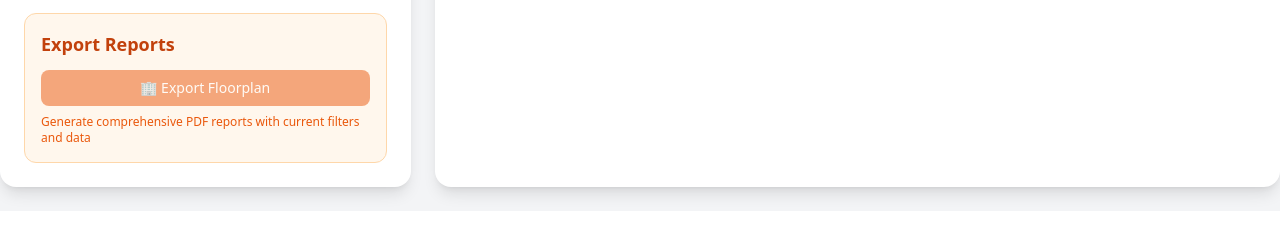
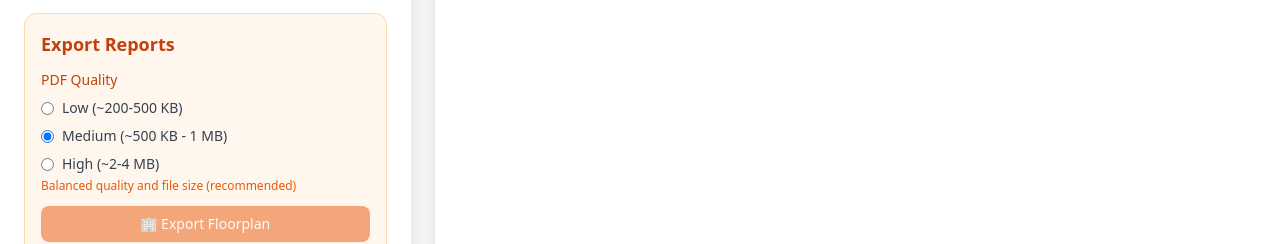
Before and after one commit to WORQ-Incompleteness-Theorem-Sdn-Bhd/private-suite-dashboard, an Angular app: page /floorplan in a window 1280 px wide. Shown: the part 798-1042 px from the top of the page. Before the commit the page ends 1009 px from the top, so only its background shows below. Built offline with nearby package versions, Linux system fonts and the light colour scheme; no server answers.

Commit message:
Updated export functionality to include estimated file sizes

```diff
--- a/src/app/features/floorplan/floorplan.component.html
+++ b/src/app/features/floorplan/floorplan.component.html
@@ -98,13 +98,57 @@
       </div>
 
       <h2 class="mb-3 text-lg font-semibold text-orange-700">Export Reports</h2>
+
+             <!-- PDF Quality Selection -->
+       <div class="mb-3">
+         <label class="block text-sm font-medium text-orange-700 mb-2">PDF Quality</label>
+         <div class="space-y-2">
+           <label class="flex items-center space-x-2 cursor-pointer">
+             <input
+               type="radio"
+               name="pdfQuality"
+               value="low"
+               [(ngModel)]="selectedPdfQuality"
+               (change)="onQualityChange()"
+               class="text-orange-600 focus:ring-orange-500"
+             >
+             <span class="text-sm text-gray-700">Low ({{ getLowQualityFileSize() }})</span>
+           </label>
+           <label class="flex items-center space-x-2 cursor-pointer">
+             <input
+               type="radio"
+               name="pdfQuality"
+               value="medium"
+               [(ngModel)]="selectedPdfQuality"
+               (change)="onQualityChange()"
+               class="text-orange-600 focus:ring-orange-500"
+               checked
+             >
+             <span class="text-sm text-gray-700">Medium ({{ getMediumQualityFileSize() }})</span>
+           </label>
+           <label class="flex items-center space-x-2 cursor-pointer">
+             <input
+               type="radio"
+               name="pdfQuality"
+               value="high"
+               [(ngModel)]="selectedPdfQuality"
+               (change)="onQualityChange()"
+               class="text-orange-600 focus:ring-orange-500"
+             >
+             <span class="text-sm text-gray-700">High ({{ getHighQualityFileSize() }})</span>
+           </label>
+         </div>
+         <p class="mt-1 text-xs text-orange-600">{{ getQualityDescription() }}</p>
+       </div>
+
       <div class="space-y-2">
         <button
           (click)="exportFloorplanAsPdf()"
           class="w-full bg-orange-600 text-white px-4 py-2 rounded-lg hover:bg-orange-700 text-sm font-medium transition-colors disabled:opacity-50 disabled:cursor-not-allowed"
           [disabled]="!selectedOutletSvgs || selectedOutletSvgs.length === 0 || isExportingFloorplan"
         >
-          <span>🏢 Export Floorplan </span>
+          <span *ngIf="!isExportingFloorplan">🏢 Export Floorplan</span>
+          <span *ngIf="isExportingFloorplan">⏳ Exporting...</span>
         </button>
       </div>
       <p class="mt-2 text-xs text-orange-600">
--- a/src/app/features/floorplan/floorplan.component.ts
+++ b/src/app/features/floorplan/floorplan.component.ts
@@ -2,6 +2,7 @@ import { Component, OnInit, AfterViewInit, ElementRef,ViewChildren,QueryList, Vi
 import { Room } from '../../core/models/room.model';
 import { RoomService } from '../../core/services/room.service';
 import { CommonModule } from '@angular/common';
+import { FormsModule } from '@angular/forms';
 import { DomSanitizer, SafeResourceUrl } from '@angular/platform-browser';
 import { Observable } from 'rxjs';
 import jsPDF from 'jspdf';
@@ -18,7 +19,7 @@ interface FilterConfig {
 
 @Component({
   standalone: true,
-  imports: [CommonModule],
+  imports: [CommonModule, FormsModule],
   selector: 'app-floorplan',
   templateUrl: './floorplan.component.html',
   styleUrls: ['./floorplan.component.scss'],
@@ -66,6 +67,15 @@ export class FloorplanComponent implements OnInit, AfterViewInit {
   // User feedback for PDF export
   pdfExportMessage = '';
   showPdfMessage = false;
+
+  // PDF quality settings for file size optimization
+  pdfQualitySettings = {
+    high: { scale: 2, quality: 0.9, dimensions: { width: 800, height: 600 } },
+    medium: { scale: 1.5, quality: 0.7, dimensions: { width: 600, height: 450 } },
+    low: { scale: 1, quality: 0.5, dimensions: { width: 400, height: 300 } }
+  };
+
+  selectedPdfQuality: 'high' | 'medium' | 'low' = 'medium';
 
   Occupied = 0;
   Available = 0;
@@ -150,10 +160,6 @@ export class FloorplanComponent implements OnInit, AfterViewInit {
           }
           this.attachRoomListeners(svgDoc);
           this.updateSvgColors(svgDoc);
-          // If a suite is already selected when SVG loads, auto-zoom to it
-          if (this.filters.suite && this.filters.suite !== 'Select Suite') {
-            this.performAutoZoom();
-          }
         };
         if (!this.processedSvgObjects.has(objectEl)) {
           objectEl.addEventListener('load', onLoad);
@@ -210,9 +216,7 @@ export class FloorplanComponent implements OnInit, AfterViewInit {
             // Sync selection to filters so metrics reflect the picked room
             this.filters.suite = room.name;
             this.buildOptions();
-            this.applyFilters();
-            // Zoom and open popup
-            this.zoomToRoom(room, 30);
+            this.applyFilters()
             this.openPopupFromRoom(room);
             matched = true;
             return;
@@ -223,7 +227,6 @@ export class FloorplanComponent implements OnInit, AfterViewInit {
       if (!matched) {
         console.log('[Floorplan] click had no matching room element');
         // Background click → reset view and close popup for better UX
-        this.resetZoom();
         this.closePopup();
       }
     };
@@ -248,8 +251,6 @@ export class FloorplanComponent implements OnInit, AfterViewInit {
           ev.preventDefault();
           ev.stopPropagation();
           console.log('[Floorplan] direct room click', { id: room.id, name: room.name });
-          // Zoom to the clicked room then open popup
-          this.zoomToRoom(room, 30);
           this.openPopupFromRoom(room);
         }));
         (el as any)[roomMarker] = true;
@@ -339,7 +340,6 @@ console.log("Suite options:", this.suiteOptions);
       if (key === 'suite') {
         // Zoom to the selected suite when explicitly chosen
         if (this.filters.suite === 'Select Suite') {
-          this.resetZoom();
           this.closePopup();
         } else {
           const outletNow = this.filters.outlet;
@@ -347,7 +347,6 @@ console.log("Suite options:", this.suiteOptions);
           const room = candidates.find((r) => outletNow === 'Select Outlet' || r.outlet === outletNow) || candidates[0];
           if (room) {
             console.log('[Floorplan] zoom due to suite selection', { id: room.id, name: room.name });
-            this.zoomToRoom(room, 30);
             setTimeout(() => this.openPopupFromRoom(room), 60);
           }
         }
@@ -357,17 +356,13 @@ console.log("Suite options:", this.suiteOptions);
           const onlyRoom = this.filteredRooms[0];
           console.log('[Floorplan] zoom due to filters yielding one room', { id: onlyRoom.id, name: onlyRoom.name, key, value: this.filters[key] });
           this.filters.suite = onlyRoom.name; // sync suite for consistency
-          this.zoomToRoom(onlyRoom, 30);
           setTimeout(() => this.openPopupFromRoom(onlyRoom), 60);
         } else if (this.filters.suite !== 'Select Suite') {
           // If suite remains selected after other filters, keep zooming to it
           const target = this.rooms.find(r => r.name === this.filters.suite);
           if (target) {
-            this.zoomToRoom(target, 30);
           }
         } else {
-          // Multiple rooms → show full view, wait for user click
-          this.resetZoom();
           this.closePopup();
         }
       }
@@ -480,49 +475,6 @@ console.log("Suite options:", this.suiteOptions);
     return null;
   }
 
-  private zoomSvgToBBox(objectEl: HTMLObjectElement, bbox: DOMRect | SVGRect, padding = 20) {
-    const svgDoc = objectEl.contentDocument as Document | null;
-    if (!svgDoc) return;
-    const rootSvg = svgDoc.querySelector('svg') as SVGSVGElement | null;
-    if (!rootSvg) return;
-    const x = Math.max(0, (bbox as any).x - padding);
-    const y = Math.max(0, (bbox as any).y - padding);
-    const w = (bbox as any).width + padding * 2;
-    const h = (bbox as any).height + padding * 2;
-    rootSvg.setAttribute('viewBox', `${x} ${y} ${w} ${h}`);
-  }
-
-  // Zoom the first SVG that contains this room; keeps padding around it
-  private zoomToRoom(room: Room, padding: number = 30) {
-    if (!this.svgObjects) return;
-    this.svgObjects.forEach((ref) => {
-      const objectEl = ref.nativeElement as HTMLObjectElement;
-      const doc = objectEl.contentDocument as Document | null;
-      if (!doc) return;
-      const rootSvg = doc.querySelector('svg') as SVGSVGElement | null;
-      if (!rootSvg) return;
-      // Reset to original view first
-      const original = this.objectToOriginalViewBox.get(objectEl);
-      if (original) rootSvg.setAttribute('viewBox', original);
-      const el = this.findRoomElementInDoc(doc, room) as any;
-      if (!el) return;
-      let bbox: any = null;
-      if (typeof el.getBBox === 'function') {
-        try { bbox = el.getBBox(); } catch {}
-      }
-      if (!bbox) {
-        const rect = el.getBoundingClientRect?.();
-        const converted = rect ? this.clientRectToSvgBBox(objectEl, rootSvg, rect) : null;
-        if (converted) {
-          bbox = { x: converted.x, y: converted.y, width: converted.width, height: converted.height } as any;
-        }
-      }
-      if (!bbox) return;
-      console.log('[Floorplan] zoomToRoom', { roomId: room.id, roomName: room.name, padding, bbox });
-      this.zoomSvgToBBox(objectEl, bbox, padding);
-    });
-  }
-
   private getSvgViewBox(rootSvg: SVGSVGElement): { x: number; y: number; w: number; h: number } | null {
     const vb = rootSvg.getAttribute('viewBox');
     if (!vb) return null;
@@ -594,28 +546,6 @@ console.log("Suite options:", this.suiteOptions);
       this.popupY = Math.max(16, window.innerHeight / 2 - 100);
       console.log('[Floorplan] popup fallback center', { room: room.name, x: this.popupX, y: this.popupY });
     }
-  }
-  performAutoZoom() {
-    if (!this.svgObjects || !this.filters.suite || this.filters.suite === 'Select Suite') return;
-    const outlet = this.filters.outlet;
-    const candidateRooms = this.rooms.filter((r) => r.name === this.filters.suite);
-    const targetRoom = candidateRooms.find((r) => outlet === 'Select Outlet' || r.outlet === outlet) || candidateRooms[0];
-    if (!targetRoom) return;
-    this.zoomToRoom(targetRoom, 30);
-    // After zoom, show popup near the selected room
-    setTimeout(() => this.openPopupFromRoom(targetRoom), 60);
-  }
-
-  resetZoom() {
-    if (!this.svgObjects) return;
-    this.svgObjects.forEach((ref) => {
-      const objectEl = ref.nativeElement as HTMLObjectElement;
-      const svgDoc = objectEl.contentDocument as Document | null;
-      const rootSvg = svgDoc?.querySelector('svg') as SVGSVGElement | null;
-      if (!rootSvg) return;
-      const original = this.objectToOriginalViewBox.get(objectEl);
-      if (original) rootSvg.setAttribute('viewBox', original);
-    });
   }
 
   private downloadBlob(fileName: string, blob: Blob) {
@@ -826,9 +756,6 @@ console.log("Suite options:", this.suiteOptions);
     // Reset suite search term
     this.suiteSearchTerm = '';
 
-    // Reset zoom to original view
-    this.resetZoom();
-
     // Close any open popup
     this.closePopup();
 
@@ -863,8 +790,20 @@ console.log("Suite options:", this.suiteOptions);
     this.isExportingFloorplan = true;
 
     try {
-      // Create PDF document
+      // Create PDF document with compression settings for smaller file size
       const pdf = new jsPDF('landscape', 'mm', 'a4');
+
+      // Enable PDF compression and optimization
+      pdf.setProperties({
+        title: 'Private Suite Dashboard - Floorplan',
+        subject: 'Floorplan Export',
+        author: 'Private Suite Dashboard',
+        creator: 'Private Suite Dashboard'
+      });
+
+      // Set compression level for smaller file size
+      // Note: jsPDF automatically applies compression, but we can optimize the content
+
       const pageWidth = pdf.internal.pageSize.getWidth();
       const pageHeight = pdf.internal.pageSize.getHeight();
 
@@ -895,20 +834,9 @@ console.log("Suite options:", this.suiteOptions);
         yPos += 8;
       }
 
-             // Calculate totals for filtered rooms
-       const totalArea = this.filteredRooms.reduce((sum, room) => sum + (room.area || 0), 0);
-       const totalPrice = this.filteredRooms.reduce((sum, room) => sum + (room.price || 0), 0);
-       const totalDeposit = this.filteredRooms.reduce((sum, room) => sum + (room.deposit || 0), 0);
-
        // Add metrics on the left side
        const leftColumnX = 20;
        const rightColumnX = pageWidth / 2 + 10;
-
-       pdf.text(`Area: ${totalArea.toLocaleString()} sqft`, leftColumnX, yPos);
-       yPos += 8;
-       pdf.text(`Price: RM ${totalPrice.toLocaleString()}`, leftColumnX, yPos);
-       yPos += 8;
-       pdf.text(`Deposit: RM ${totalDeposit.toLocaleString()}`, leftColumnX, yPos);
 
        // Add floorplan SVG on the right side
        if (this.svgObjects?.first) {
@@ -949,9 +877,11 @@ console.log("Suite options:", this.suiteOptions);
              // Center horizontally
              const imgX = (pageWidth - imgWidth) / 2;
 
-             // Add image
-             const imgData = canvas.toDataURL('image/png');
-             pdf.addImage(imgData, 'PNG', imgX, imgY, imgWidth, imgHeight);
+             // Add image with JPEG compression for smaller file size
+             // Use quality settings based on user selection for optimal file size
+             const quality = this.pdfQualitySettings[this.selectedPdfQuality].quality;
+             const imgData = canvas.toDataURL('image/jpeg', quality);
+             pdf.addImage(imgData, 'JPEG', imgX, imgY, imgWidth, imgHeight, undefined, 'FAST');
            } catch (canvasError) {
              console.warn('Failed to convert SVG to canvas, using text fallback:', canvasError);
 
@@ -964,12 +894,13 @@ console.log("Suite options:", this.suiteOptions);
          }
        }
 
-       // Save PDF
+       // Save PDF with compression
        const fileName = `floorplan-${this.filters.outlet !== 'Select Outlet' ? this.filters.outlet : 'all'}-${new Date().toISOString().split('T')[0]}.pdf`;
        pdf.save(fileName);
 
-      // Show success message
-      this.showMessage('Floorplan PDF exported successfully! 🎉');
+      // Show success message with file size info
+      const estimatedSize = this.getEstimatedFileSize();
+      this.showMessage(`Floorplan PDF exported successfully! 🎉 (Estimated size: ${estimatedSize})`);
 
     } catch (error) {
       console.error('Error exporting floorplan as PDF:', error);
@@ -1046,8 +977,10 @@ console.log("Suite options:", this.suiteOptions);
         tempDiv.style.position = 'absolute';
         tempDiv.style.left = '-9999px';
         tempDiv.style.top = '-9999px';
-        tempDiv.style.width = '800px';
-        tempDiv.style.height = '600px';
+        // Use quality settings for optimal file size
+        const quality = this.pdfQualitySettings[this.selectedPdfQuality];
+        tempDiv.style.width = `${quality.dimensions.width}px`;
+        tempDiv.style.height = `${quality.dimensions.height}px`;
         tempDiv.style.backgroundColor = '#ffffff';
 
         const svgClone = svgElement.cloneNode(true) as SVGSVGElement;
@@ -1058,12 +991,16 @@ console.log("Suite options:", this.suiteOptions);
 
         html2canvas(tempDiv, {
           backgroundColor: '#ffffff',
-          scale: 2,
+          scale: quality.scale,
           useCORS: true,
           allowTaint: true,
           logging: false,
-          width: 800,
-          height: 600
+          width: quality.dimensions.width,
+          height: quality.dimensions.height,
+          // Additional optimizations for smaller file size
+          removeContainer: true,
+          foreignObjectRendering: false,
+          imageTimeout: 0
         }).then(canvas => {
           document.body.removeChild(tempDiv);
           resolve(canvas);
@@ -1090,4 +1027,53 @@ console.log("Suite options:", this.suiteOptions);
     }, 5000);
   }
 
+  // Get estimated file size for each quality level (static)
+  getLowQualityFileSize(): string {
+    return '~200-500 KB';
+  }
+
+  getMediumQualityFileSize(): string {
+    return '~500 KB - 1 MB';
+  }
+
+  getHighQualityFileSize(): string {
+    return '~2-4 MB';
+  }
+
+  // Get estimated file size for selected quality (for display in success message)
+  getEstimatedFileSize(): string {
+    const quality = this.pdfQualitySettings[this.selectedPdfQuality];
+    const baseSize = quality.dimensions.width * quality.dimensions.height * quality.scale * quality.scale;
+
+    if (this.selectedPdfQuality === 'high') {
+      return '~2-4 MB';
+    } else if (this.selectedPdfQuality === 'medium') {
+      return '~500 KB - 1 MB';
+    } else {
+      return '~200-500 KB';
+    }
+  }
+
+  // Get quality description
+  getQualityDescription(): string {
+    switch (this.selectedPdfQuality) {
+      case 'high':
+        return 'High quality, larger file size';
+      case 'medium':
+        return 'Balanced quality and file size (recommended)';
+      case 'low':
+        return 'Smaller file size, reduced quality';
+      default:
+        return '';
+    }
+  }
+
+  // Handle quality change to update UI
+  onQualityChange() {
+    // Force change detection to update the estimated file size display
+    this.ngZone.run(() => {
+      // This will trigger template updates
+    });
+  }
+
 }
```
